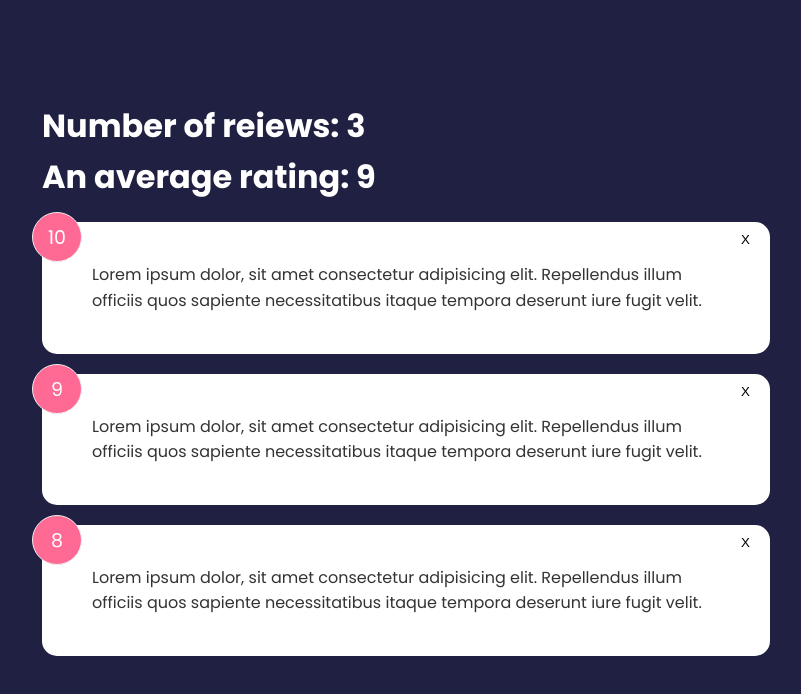
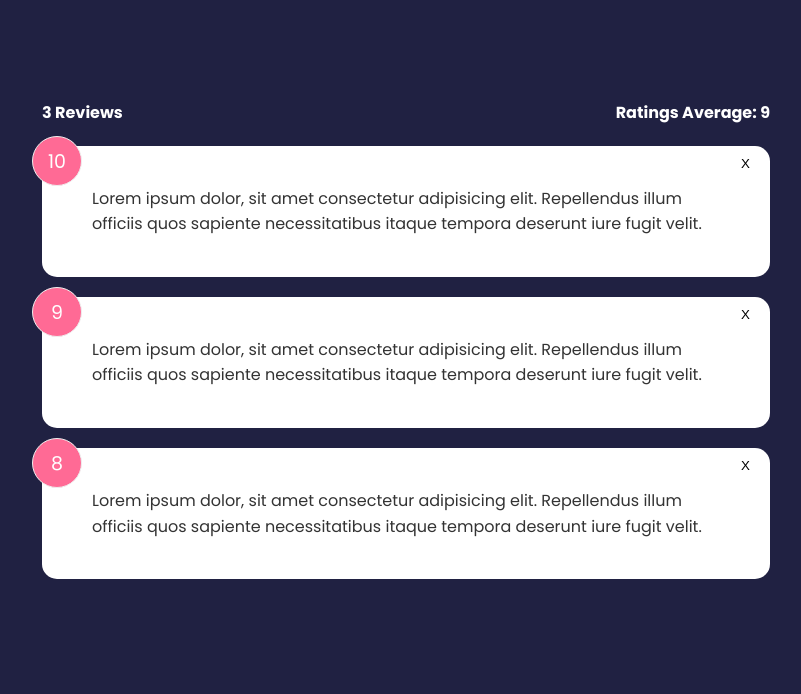
Before and after one commit to ollykr/traversy-svelte, a Svelte app in the folder svelte-feedback-app/: page / in a window 1280 px wide. Shown: the top 694 px of the page, without its empty margins (234-1035 px from the left). Built offline with nearby package versions, Linux system fonts and the light colour scheme.

Commit message:
Create Feedback Stats component

```diff
--- a/svelte-feedback-app/src/App.svelte
+++ b/svelte-feedback-app/src/App.svelte
@@ -1,5 +1,6 @@
 <script>
 	import FeedbackList from "./components/FeedbackList.svelte";
+	import FeedbackStats from "./components/FeedbackStats.svelte";
 
 	// Your data should be stored in a top level component
 	let feedback = [
@@ -20,12 +21,14 @@
 		},
 	];
 
-	// feedback stats to find out an average of all the ratings
+	// feedback stats
 	// #1
 	$: count = feedback.length;
 	// #2 an average count
 	$: average =
 		feedback.reduce((a, { rating }) => a + rating, 0) / feedback.length;
+
+	// Delete review
 	const deleteFeedback = (e) => {
 		// we accessing an item id via e.detail
 		// console.log(e.detail);
@@ -37,10 +40,12 @@
 </script>
 
 <main class="container">
+	<!-- Feedback Stats component -->
+	<FeedbackStats {count} {average} />
 	<!-- to test that the count works -->
-	<h1>Number of reiews: {count}</h1>
+	<!-- <h1>Number of reiews: {count}</h1> -->
 	<!-- to test that the average works -->
-	<h1>An average rating: {average}</h1>
+	<!-- <h1>An average rating: {average}</h1> -->
 	<!-- Pass top level component data as a prop with FeedbackList -->
 	<!-- feedback={feedback} -->
 	<!-- Event forwarding delete event from feedbackList component -->
--- /dev/null
+++ b/svelte-feedback-app/src/components/FeedbackStats.svelte
@@ -0,0 +1,19 @@
+<script>
+	// take props
+	export let count;
+	export let average;
+</script>
+
+<!-- Display stats -->
+<div class="feedback-stats">
+	<h4>{count} Reviews</h4>
+	<h4>Ratings Average: {average}</h4>
+</div>
+
+<style>
+	.feedback-stats {
+		display: flex;
+		justify-content: space-between;
+		align-items: center;
+	}
+</style>
```
